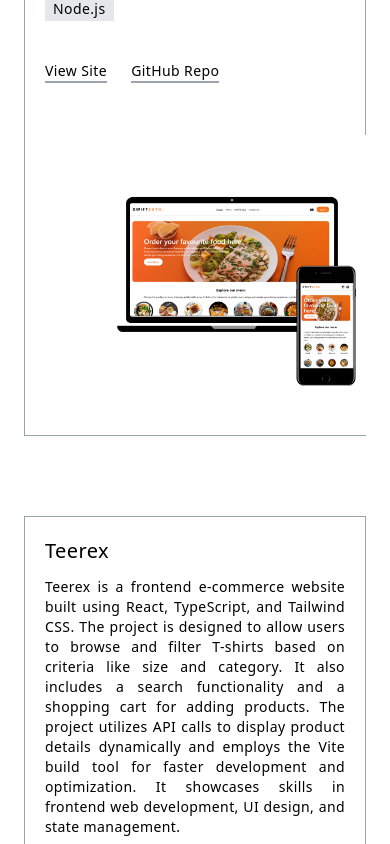
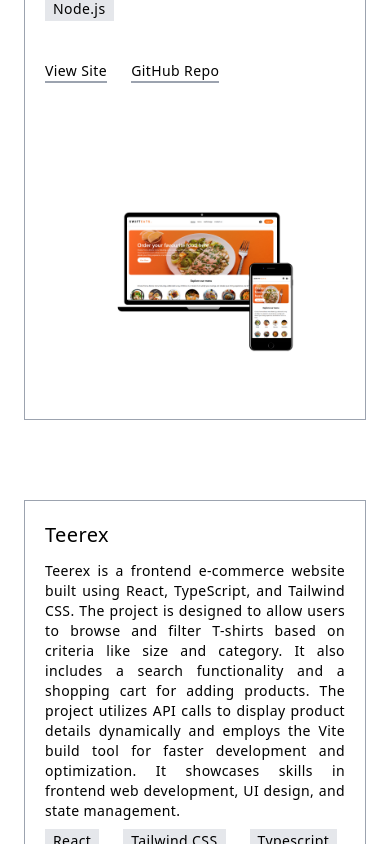
Before and after one commit to kshipraDewat/portfolio, a React (Vite) app: page / in a window 390 px wide. Shown: the part 2420-3264 px from the top of the page. Built offline with nearby package versions, Linux system fonts and the light colour scheme.

Commit message:
fixed responsiveness issues

```diff
--- a/src/components/ProjectCard.jsx
+++ b/src/components/ProjectCard.jsx
@@ -78,9 +78,9 @@
       </div>
       {/* image column */}
       <div className="">
-        <div className="px-8">
+        <div className="p-8">
           <div
-            className={` h-[400px] w-[500px]  max-sm:h-[300px] max-sm:w-[350px] `}
+            className={` h-[400px] w-[500px]  max-sm:h-[220px] max-sm:w-[290px] `}
           >
             <div
               className={`h-full w-full  ${isZoomed ? "fixed left-0 top-0 z-[200] bg-gray-400 bg-opacity-50 backdrop-blur-[2px] backdrop-filter" : "static"}`}
```
